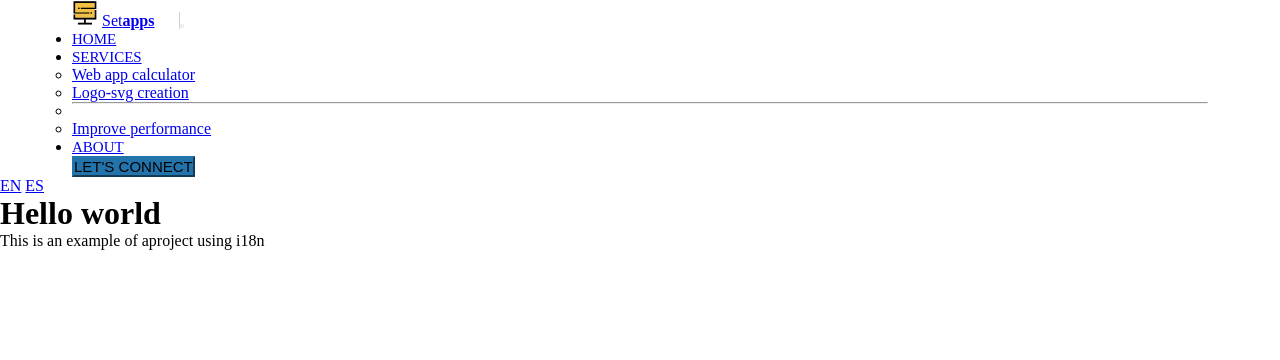
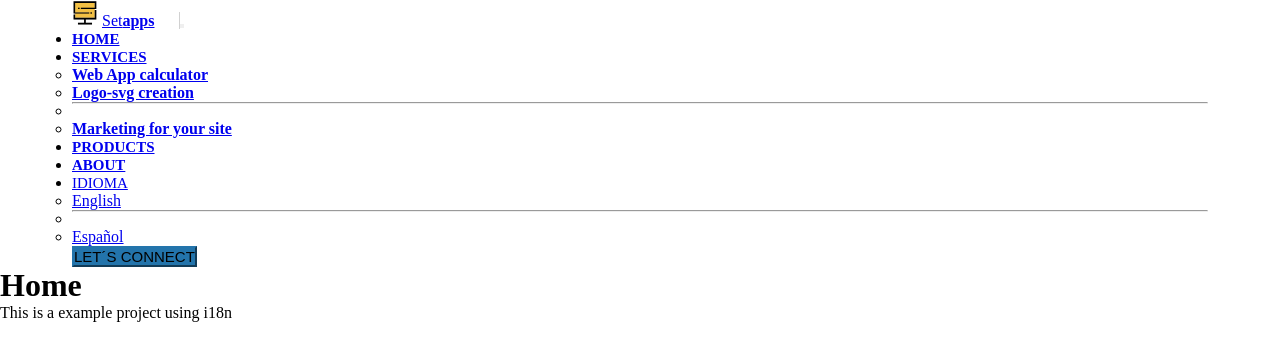
Before and after one commit to exxedridel/next-pj, a Next.js app: page / in a window 1280 px wide. Shown: the top 360 px of the page. Built offline with nearby package versions, Linux system fonts and the light colour scheme.

Commit message:
ADD navbar spanish translation and pages

```diff
--- a/public/locale/en.js
+++ b/public/locale/en.js
@@ -1,4 +1,21 @@
 export default {
-   title: "Hello world",
-   description: "This is an example of aproject using i18n",
-}
+   navbar: {
+      home: "HOME",
+      services: "SERVICES",
+      services1: "Web App calculator",
+      services2: "Logo-svg creation",
+      services3: "Marketing for your site",
+      products: "PRODUCTS",
+      about: "ABOUT",
+      language: "IDIOMA",
+      contactUs: "LET´S CONNECT",
+   },
+   home: {
+     title: "Home",
+     description: "This is a example project using i18n",
+   },
+   about: {
+     title: "About",
+     description: "This is the information page.",
+   },
+ };
--- a/public/locale/es.js
+++ b/public/locale/es.js
@@ -1,4 +1,21 @@
 export default {
-   title: "Hola mundo",
-   description: "Este es un ejemplo de proyecto usando i18n",
-}
+   navbar: {
+      home: "INICIO",
+      services: "SERVICIOS",
+      services1: "Cotizador Web App",
+      services2: "Creación de Logo-svg",
+      services3: "Marketing para tu sitio",
+      products: "PRODUCTOS",
+      about: "ACERCA",
+      language: "LANGUAGE",
+      contactUs: "CONTÁCTANOS",
+   },
+  home: {
+    title: "Inicio",
+    description: "Este es un ejemplo de proyecto usando i18n",
+  },
+  about: {
+    title: "Acerca",
+    description: "Esta es la página de información.",
+  },
+};
--- a/src/components/Navbar.js
+++ b/src/components/Navbar.js
@@ -1,8 +1,15 @@
 import Image from "next/image";
 import Link from "next/link";
+import { useRouter } from "next/router";
+import en from "../../public/locale/en";
+import es from "../../public/locale/es";
 import styles from "./Navbar.module.css";
 
 const Navbar = () => {
+  const router = useRouter();
+  const { locale } = router;
+  const t = locale === "en" ? en : es;
+
   return (
     <nav className="navbar navbar-expand-lg bg-light box-shadow">
       <div className={`container-fluid ${styles.navCont}`}>
@@ -31,8 +38,12 @@ const Navbar = () => {
         <div className="collapse navbar-collapse" id="navbarSupportedContent">
           <ul className="navbar-nav me-auto mb-2 mb-lg-0 bold">
             <li className="nav-item">
-              <Link href="/" className={`nav-link active ${styles.navLink}`} aria-current="page" >
-                HOME
+              <Link
+                href="/"
+                className={`nav-link active ${styles.navLink}`}
+                aria-current="page"
+              >
+                {t.navbar.home}
               </Link>
             </li>
             <li className="nav-item dropdown">
@@ -44,17 +55,17 @@ const Navbar = () => {
                 data-bs-toggle="dropdown"
                 aria-expanded="false"
               >
-                SERVICES
+                {t.navbar.services}
               </a>
               <ul className="dropdown-menu" aria-labelledby="navbarDropdown">
                 <li>
                   <Link href="#" className="dropdown-item">
-                    Web app calculator
+                    {t.navbar.services1}
                   </Link>
                 </li>
                 <li>
                   <a className="dropdown-item" href="#">
-                    Logo-svg creation
+                    {t.navbar.services2}
                   </a>
                 </li>
                 <li>
@@ -62,20 +73,57 @@ const Navbar = () => {
                 </li>
                 <li>
                   <a className="dropdown-item" href="#">
-                    Improve performance
+                    {t.navbar.services3}
                   </a>
                 </li>
               </ul>
             </li>
             <li className="nav-item">
               <Link href="about" className={`nav-link ${styles.navLink}`}>
-                ABOUT
+                {t.navbar.products}
+              </Link>
+            </li>
+            <li className="nav-item">
+              <Link href="about" className={`nav-link ${styles.navLink}`}>
+                {t.navbar.about}
               </Link>
             </li>
           </ul>
+          <ul className="navbar-nav me-5 mb-2 mb-lg-0">
+            <li className="nav-item dropdown">
+              <a
+                className={`nav-link dropdown-toggle ${styles.navLink}`}
+                href="#"
+                id="navbarDropdown"
+                role="button"
+                data-bs-toggle="dropdown"
+                aria-expanded="false"
+              >
+                {t.navbar.language}
+              </a>
+              <ul className="dropdown-menu" aria-labelledby="navbarDropdown">
+                <li>
+                  <Link className="dropdown-item" href="/" locale="en">
+                    English
+                  </Link>
+                </li>
+                <li>
+                  <hr className="dropdown-divider" />
+                </li>
+                <li>
+                  <Link className="dropdown-item" href="/" locale="es">
+                    Español
+                  </Link>
+                </li>
+              </ul>
+            </li>
+          </ul>
           <a href="https://wa.me/message/QNWKISFC6MBJI1">
-            <button className={`btn btn-primary ${styles.navBtn}`} type="submit">
-              LET&apos;S CONNECT
+            <button
+              className={`btn btn-primary ${styles.navBtn}`}
+              type="submit"
+            >
+              {t.navbar.contactUs}
             </button>
           </a>
         </div>
--- a/src/pages/index.js
+++ b/src/pages/index.js
@@ -6,7 +6,6 @@ import Navbar from "@/components/Navbar";
 import { useRouter } from "next/router";
 import en from "../../public/locale/en";
 import es from "../../public/locale/es";
-import Link from "next/link";
 // import styles from "@/styles/Home.module.css";
 
 // const inter = Inter({ subsets: ["latin"] });
@@ -26,15 +25,8 @@ export default function Home() {
 
       <Navbar />
       <main>
-        <Link href="/" locale="en">
-          EN
-        </Link>
-        &nbsp;
-        <Link href="/" locale="es">
-          ES
-        </Link>
-        <h1>{t.title}</h1>
-        <p>{t.description}</p>
+        <h1>{t.home.title}</h1>
+        <p>{t.home.description}</p>
       </main>
     </>
   );
--- a/src/styles/globals.css
+++ b/src/styles/globals.css
@@ -12,6 +12,10 @@ body {
 
 main {
   min-height: 89vh;
+}
+
+.bold {
+  font-weight: 700;
 }
 
 /* :root {
```
Also changed, not shown: src/pages/about.js (+8 -1 lines).
